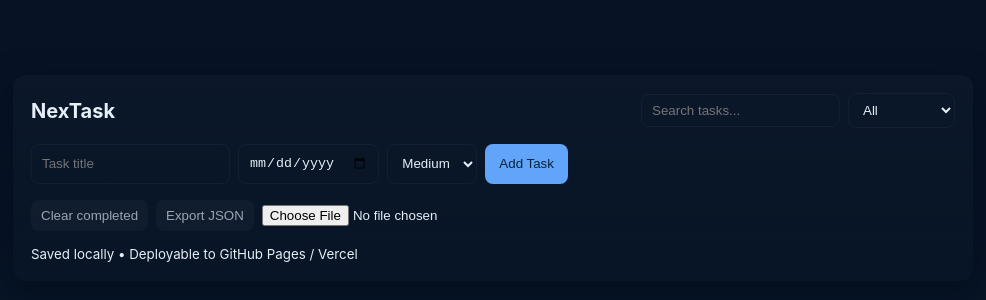
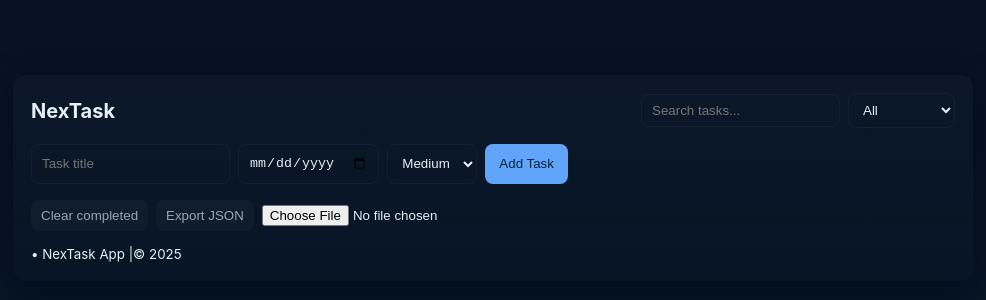
Before and after one commit to lurvdroid/NexTask, a plain HTML site: page index.html in a window 1280 px wide. Shown: the part 222-522 px from the top of the page, without its empty margins (147-1133 px from the left). Drawn offline with Linux system fonts and the light colour scheme.

Commit message:
Update index.html

```diff
--- a/index.html
+++ b/index.html
@@ -47,7 +47,7 @@
 
 
 <footer>
-<small>Saved locally • Deployable to GitHub Pages / Vercel</small>
+<small> • NexTask App |© 2025 </small>
 </footer>
 </div>
 
```
